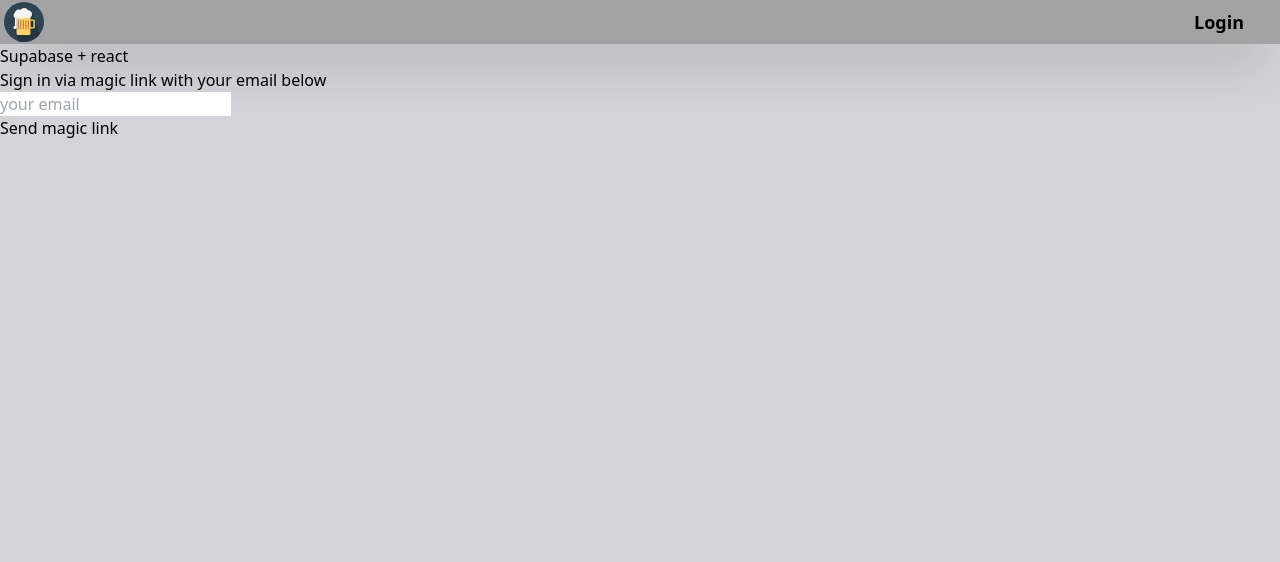
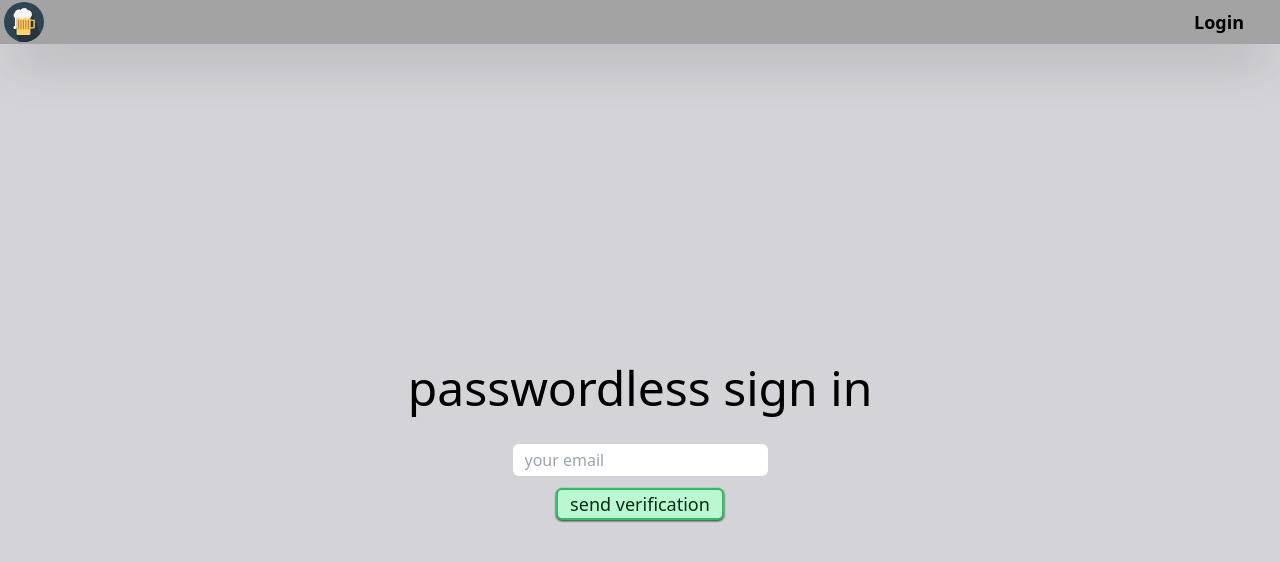
Before and after one commit to agp745/PubCrawl, a React (Vite) app: page /login in a window 1280 px wide. Shown: the top 562 px of the page. Built offline with nearby package versions, Linux system fonts and the light colour scheme; no server answers.

Commit message:
login page styled

```diff
--- a/src/components/Login.tsx
+++ b/src/components/Login.tsx
@@ -21,11 +21,9 @@ export default function Login() {
     }
 
     return(
-        <section className="row flex flex-center">
-            <div className="col-6 form-widget">
-                <h1 className="header">Supabase + react</h1>
-                <p className="description">Sign in via magic link with your email below</p>
-                <form className="form-widget" onSubmit={handleLogin}>
+        <section className="flex flex-col items-center mt-80">
+                <p className="text-5xl font-thin">passwordless sign in</p>
+                <form className="mt-8" onSubmit={handleLogin}>
                     <div>
                         <input
                             type="email"
@@ -33,16 +31,15 @@ export default function Login() {
                             value={email}
                             required={true}
                             onChange={e => setEmail(e.target.value)}
-                            className="inputfield"
+                            className="px-3 py-1 rounded-md"
                         />
                     </div>
-                    <div>
-                        <button className='{button block}' disabled={loading}>
-                            {loading ? <span>Loading</span> : <span>Send magic link</span>}
+                    <div className="flex justify-center">
+                        <button className='bg-green-200 hover:bg-green-300 border-green-500 text-green-950 text-lg font-medium border-2 mt-3 px-3 rounded-md drop-shadow-[0_1.2px_1.2px_rgba(0,0,0,0.8)] active:scale-95' disabled={loading}>
+                            {loading ? <span>Loading</span> : <span>send verification</span>}
                         </button>
                     </div>
                 </form>
-            </div>
         </section>
 
     )
```
